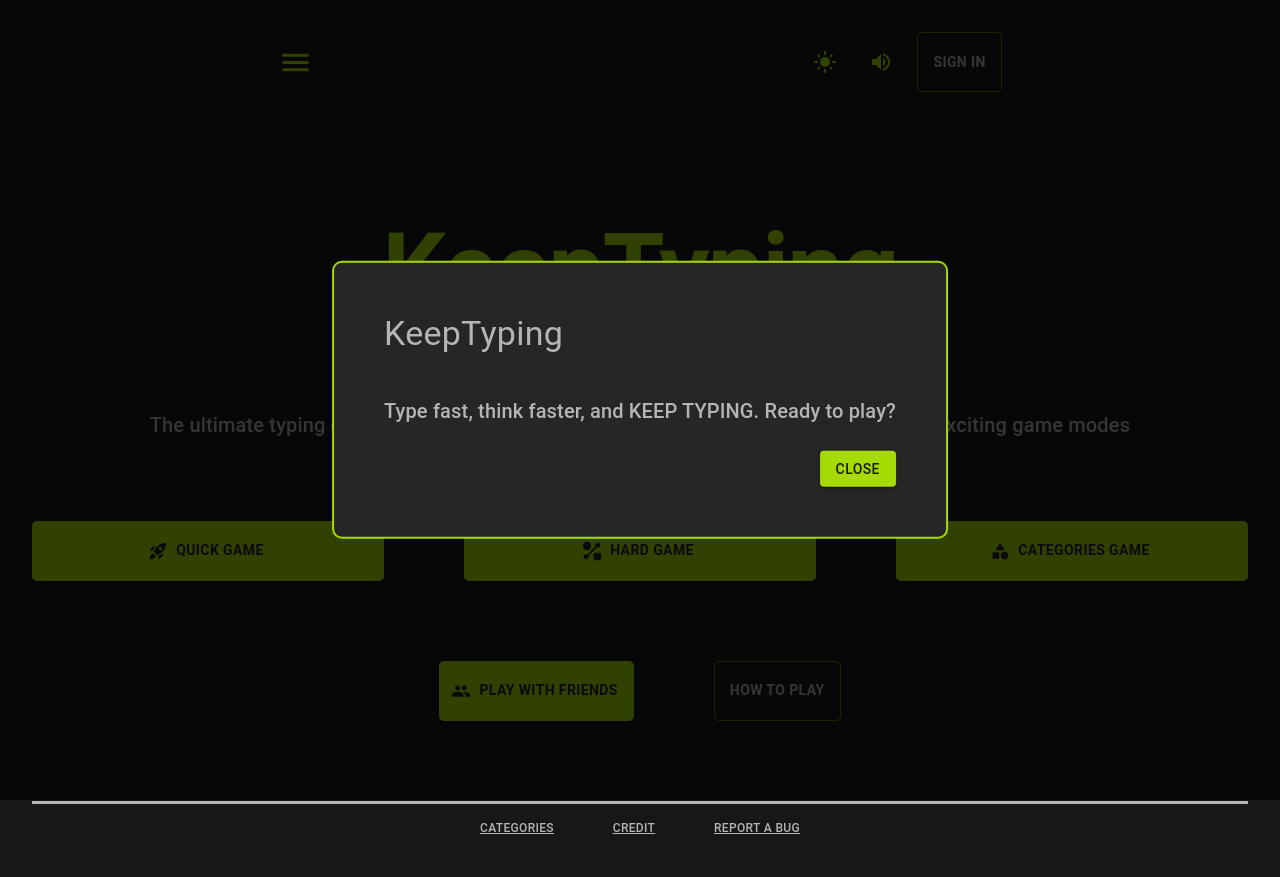
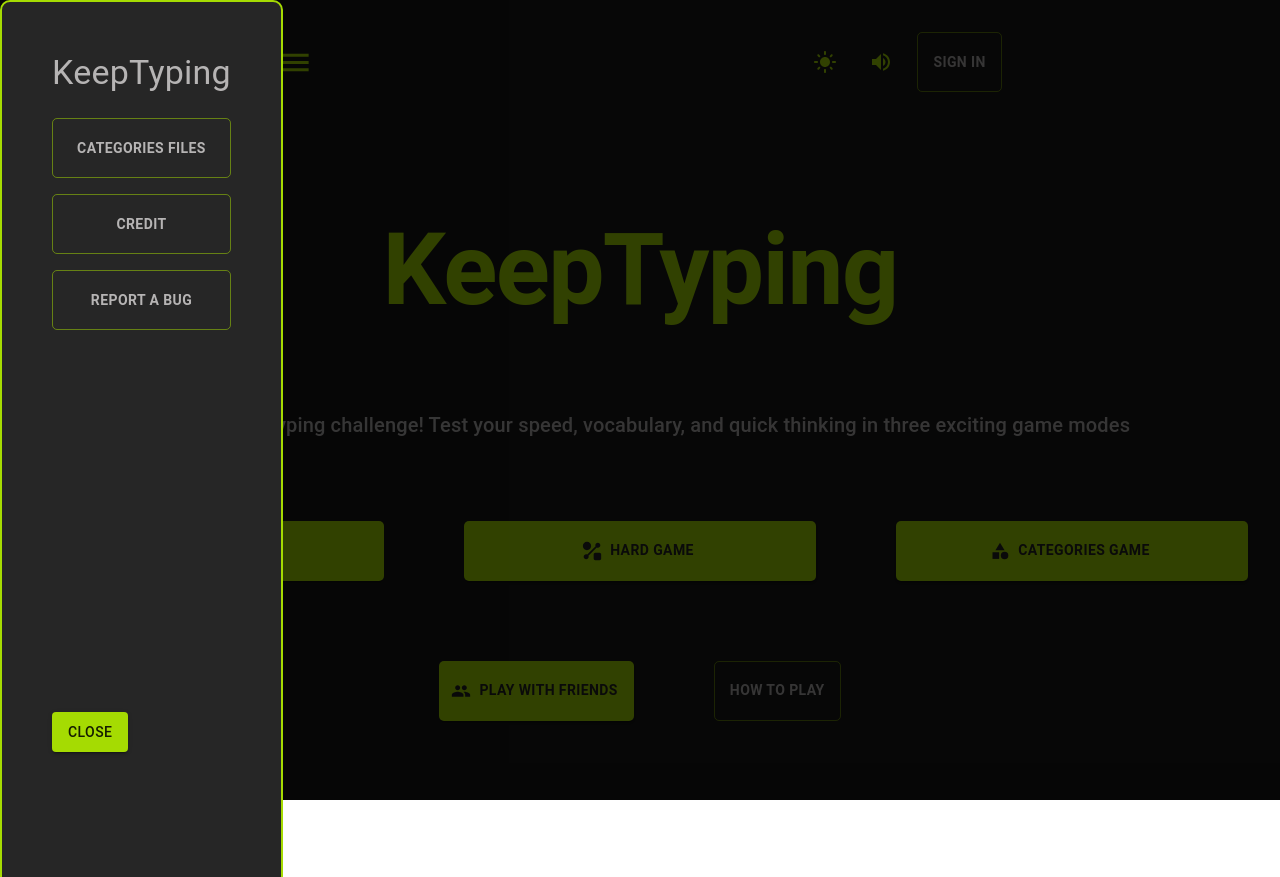
Before and after one commit to Sniperplank/KeepTyping, a React (Vite) app: page / in a window 1280 px wide. Both pictures are taken after a click on the icon 295 px from the left and 62 px from the top of the page. After the commit the page ends 800 px from the top, so only its background shows below. Built offline with nearby package versions, Linux system fonts and the light colour scheme; no server answers.

Commit message:
style menu modal

```diff
--- a/src/modals/MenuModal.jsx
+++ b/src/modals/MenuModal.jsx
@@ -1,9 +1,10 @@
 import React, { useState } from 'react'
 import ReactDOM from 'react-dom'
-import { Button, Stack, Typography } from '@mui/material'
+import { Button, Divider, Stack, Typography } from '@mui/material'
 import { ModalOverlay } from '../styledComponents/ModalOverlay'
 import { ModalContent } from '../styledComponents/ModalContent'
 import { useTheme } from '../contexts/themeContext'
+import { StyledButton } from '../styledComponents/StyledButton'
 
 function MenuModal({ open, onClose }) {
     const { isDarkMode, setIsDarkMode } = useTheme()
@@ -12,15 +13,16 @@ function MenuModal({ open, onClose }) {
     return ReactDOM.createPortal(
         <>
             <ModalOverlay onClick={onClose} />
-            <ModalContent sx={{ padding: { xs: 1, sm: '50px' }, left: { xs: 0, sm: '50%' }, top: { xs: 0, sm: '50%' }, transform: { xs: 'translate(0)', sm: 'translate(-50%, -50%)' } }}>
-                <Stack spacing={5}>
+            <ModalContent sx={{ padding: { xs: 1, sm: '50px' }, left: 0, top: 0, height: '100%', transform: 'translate(0)' }}>
+                <Stack spacing={3}>
                     <Typography variant='h4' sx={{ mb: 5 }}>KeepTyping</Typography>
-
-                    <Typography variant='h6'>Type fast, think faster, and KEEP TYPING. Ready to play?</Typography>
+                    <Stack spacing={2}>
+                        <StyledButton variant='outlined' color='primary' sx={{ color: 'text.main' }} onClick={() => openInNewTab('https://github.com/Sniperplank/KeepTyping/tree/main/src/categories')}>Categories Files</StyledButton>
+                        <StyledButton variant='outlined' color='primary' sx={{ color: 'text.main' }}>Credit</StyledButton>
+                        <StyledButton variant='outlined' color='primary' sx={{ color: 'text.main' }}>Report a bug</StyledButton>
+                    </Stack>
                 </Stack>
-                <Stack direction='row' spacing={2} marginTop={3} justifyContent='right'>
-                    <Button variant='contained' color='primary' onClick={onClose}>Close</Button>
-                </Stack>
+                <Button variant='contained' color='primary' onClick={onClose} sx={{ position: 'absolute', bottom: '150px', height: 40 }}>Close</Button>
             </ModalContent>
         </>,
         document.getElementById('menu')
--- a/src/pages/Home.jsx
+++ b/src/pages/Home.jsx
@@ -32,11 +32,6 @@ function Home() {
                 <StyledButton color='primary' variant='contained' startIcon={<GroupIcon />} onClick={() => setIsModeModalOpen(true)}>Play with friends</StyledButton>
                 <StyledButton color='primary' variant='outlined' sx={{ color: 'text.main' }} onClick={() => setIsHTPModalOpen(true)}>How to play</StyledButton>
             </Stack>
-            <Stack direction='row' spacing={5} justifyContent='center' sx={{ borderTop: 'solid', borderColor: 'text.main', pt: 1 }}>
-                <Button sx={{ color: 'text.main', textDecoration: 'underline', ':hover': { borderColor: 'primary.main', textDecoration: 'underline' }, fontSize: 12 }} onClick={() => openInNewTab('https://github.com/Sniperplank/KeepTyping/tree/main/src/categories')}>Categories</Button>
-                <Button sx={{ color: 'text.main', textDecoration: 'underline', ':hover': { borderColor: 'primary.main', textDecoration: 'underline' }, fontSize: 12 }}>Credit</Button>
-                <Button sx={{ color: 'text.main', textDecoration: 'underline', ':hover': { borderColor: 'primary.main', textDecoration: 'underline' }, fontSize: 12 }}>Report a bug</Button>
-            </Stack>
             <HowToModal open={isHTPModalOpen} onClose={() => setIsHTPModalOpen(false)} />
             <OnlineModeModal open={isModeModalOpen} onClose={() => setIsModeModalOpen(false)} />
         </Stack >
```
